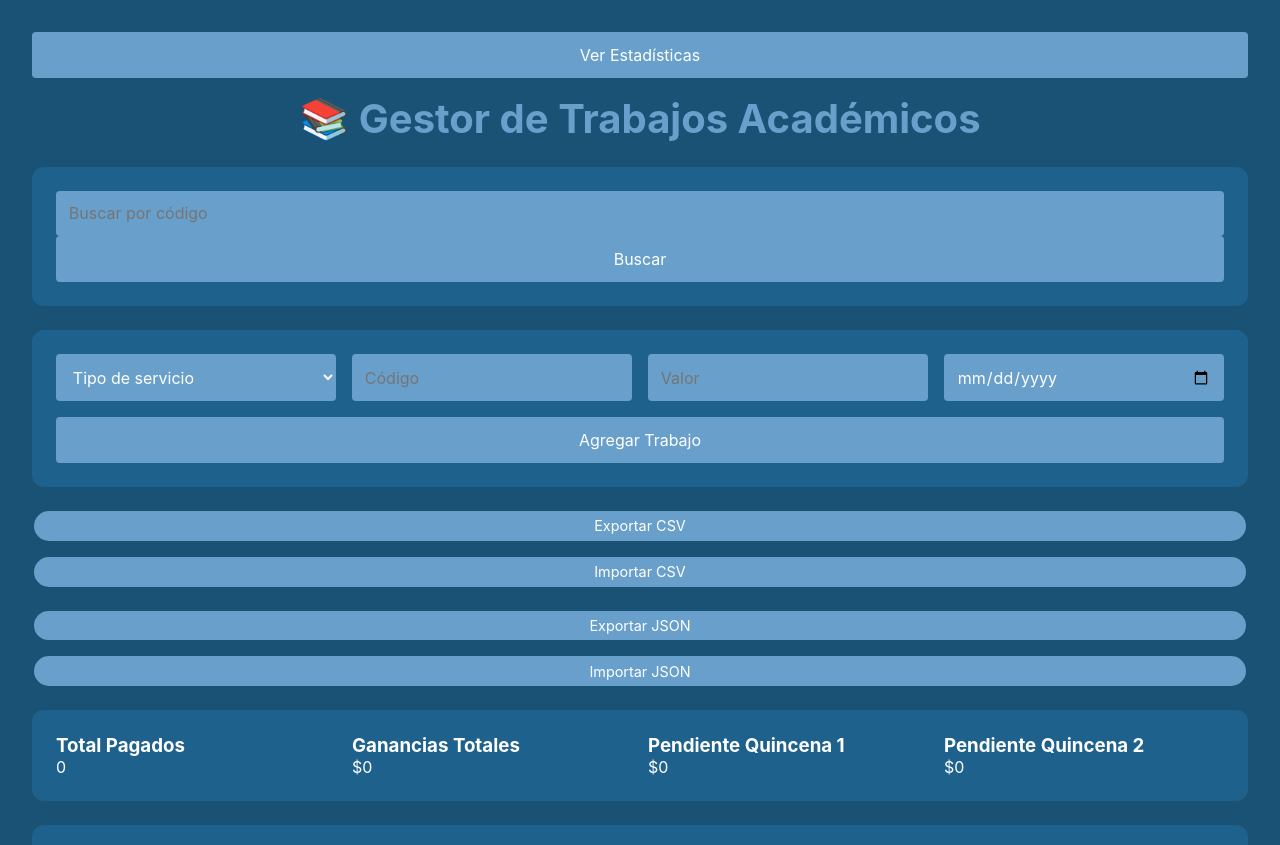
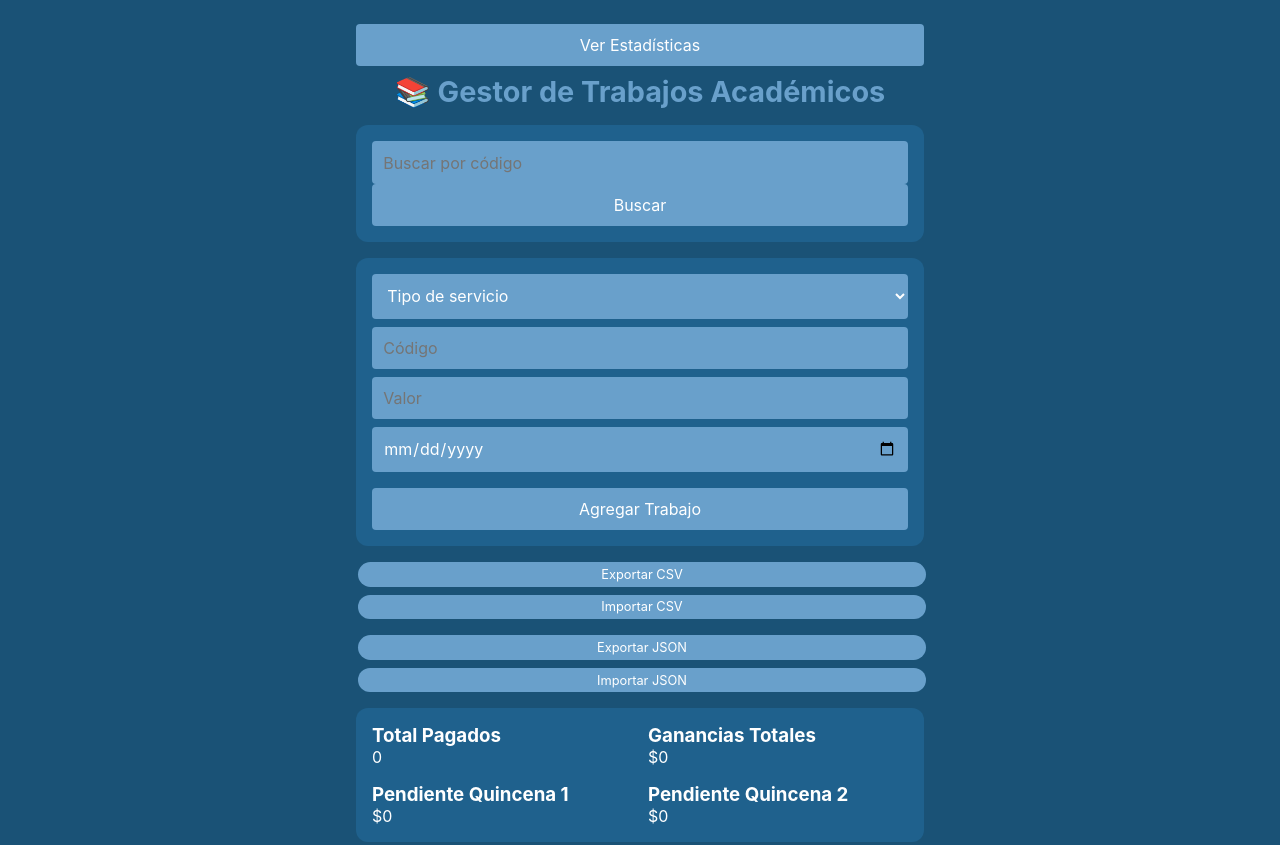
Before and after one commit to IbethOrtega/Tutores, a plain HTML site: page index.html in a window 1280 px wide. Shown: the top 845 px of the page. Drawn offline with nearby package versions, Linux system fonts and the light colour scheme.

Commit message:
Actualizar index.html

```diff
--- a/index.html
+++ b/index.html
@@ -9,13 +9,14 @@
   <!-- Se incluye Chart.js para los gráficos -->
   <script src="https://cdn.jsdelivr.net/npm/chart.js"></script>
   <style>
-    :root {
+:root {
   --color-primario: #69a0cb;
   --fondo-oscuro: #1a5276;
   --fondo-tarjetas: #1f618d;
   --texto-claro: #ffffff;
 }
 
+/* Reset y tipografía */
 * {
   margin: 0;
   padding: 0;
@@ -24,29 +25,35 @@
   color: var(--texto-claro);
 }
 
+/* Fondo y contenedor principal */
 body {
   background: var(--fondo-oscuro);
-  padding: 1rem;
+  margin: 0;
   min-height: 100vh;
+  display: flex;
+  justify-content: center;
 }
 
 .container {
-  max-width: 1400px;
+  width: 100%;
+  max-width: 600px; /* Ajusta este valor si quieres que se vea más ancho o más estrecho */
+  padding: 1rem;
   margin: 0 auto;
-  padding: 0 1rem;
 }
 
+/* Encabezado */
 h1 {
   text-align: center;
-  margin-bottom: 1.5rem;
+  margin-bottom: 1rem;
   color: var(--color-primario);
-  font-size: 2.5rem;
+  font-size: 1.8rem;
 }
 
+/* Botones principales */
 .boton-principal {
   display: block;
-  margin: 1rem auto;
-  padding: 0.8rem 1.5rem;
+  margin: 0.5rem auto;
+  padding: 0.7rem 1rem;
   background: var(--color-primario);
   color: white;
   border: none;
@@ -55,22 +62,24 @@ h1 {
   font-size: 1rem;
 }
 
+/* Secciones */
 .seccion {
   background: var(--fondo-tarjetas);
-  padding: 1.5rem;
+  padding: 1rem;
   border-radius: 12px;
-  margin-bottom: 1.5rem;
+  margin-bottom: 1rem;
 }
 
+/* Formularios y contenedores */
 .grid-form {
   display: grid;
-  grid-template-columns: repeat(auto-fit, minmax(200px, 1fr));
-  gap: 1rem;
+  grid-template-columns: 1fr;
+  gap: 0.5rem;
   margin-bottom: 1rem;
 }
 
 input, select, button {
-  padding: 0.8rem;
+  padding: 0.7rem;
   border: none;
   border-radius: 4px;
   background: var(--color-primario);
@@ -80,6 +89,14 @@ input, select, button {
   width: 100%;
 }
 
+.filtros-container, .json-container {
+  display: flex;
+  flex-direction: column; /* Para que los botones queden uno debajo de otro en pantallas pequeñas */
+  gap: 0.5rem;
+  margin-bottom: 1rem;
+}
+
+/* Tablas */
 table {
   width: 100%;
   border-collapse: collapse;
@@ -89,26 +106,20 @@ table {
 }
 
 th, td {
-  padding: 0.8rem;
+  padding: 0.5rem;
   text-align: left;
   border-bottom: 1px solid #3d3d3d;
 }
 
+/* Botones de acción en las tablas */
 .accion-btn {
-  padding: 0.4rem 0.8rem;
+  padding: 0.3rem 0.5rem;
   border-radius: 20px;
   border: none;
   cursor: pointer;
   background: var(--color-primario);
   margin: 0 2px;
-  font-size: 0.9rem;
-}
-
-.filtros-container, .json-container {
-  display: flex;
-  gap: 1rem;
-  margin-bottom: 1.5rem;
-  flex-wrap: wrap;
+  font-size: 0.8rem;
 }
 
 /* Grupos colapsables en trabajos pagados */
@@ -129,7 +140,7 @@ th, td {
   display: block;
 }
 
-/* Vistas */
+/* Vistas (pantalla principal / pantalla de estadísticas) */
 .view {
   display: none;
 }
@@ -138,11 +149,11 @@ th, td {
   display: block;
 }
 
-/* Área de gráficos en la vista de estadísticas */
+/* Contenedores de los gráficos */
 .charts-container {
   display: flex;
   flex-wrap: wrap;
-  gap: 1.5rem;
+  gap: 1rem;
 }
 
 .chart-box {
@@ -153,28 +164,31 @@ th, td {
   min-width: 280px;
 }
 
-/* Media Queries para pantallas pequeñas */
+/* Media Queries para pantallas más pequeñas */
 @media (max-width: 768px) {
   h1 {
-    font-size: 2rem;
+    font-size: 1.5rem;
   }
   .boton-principal {
     font-size: 0.9rem;
-    padding: 0.7rem 1.2rem;
+    padding: 0.6rem 1rem;
   }
   .grupo-header {
     font-size: 0.9rem;
   }
   th, td {
     font-size: 0.8rem;
-    padding: 0.6rem;
+    padding: 0.4rem;
   }
   input, select, button {
     font-size: 0.9rem;
-    padding: 0.7rem;
+    padding: 0.6rem;
+  }
+  .grid-form {
+    grid-template-columns: 1fr;
   }
 }
-  </style>
+</style>
 </head>
 
 <body>
```
